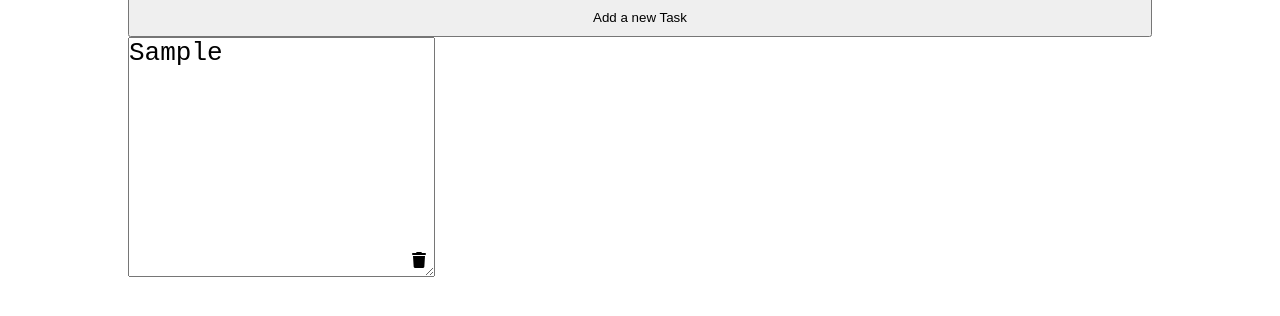
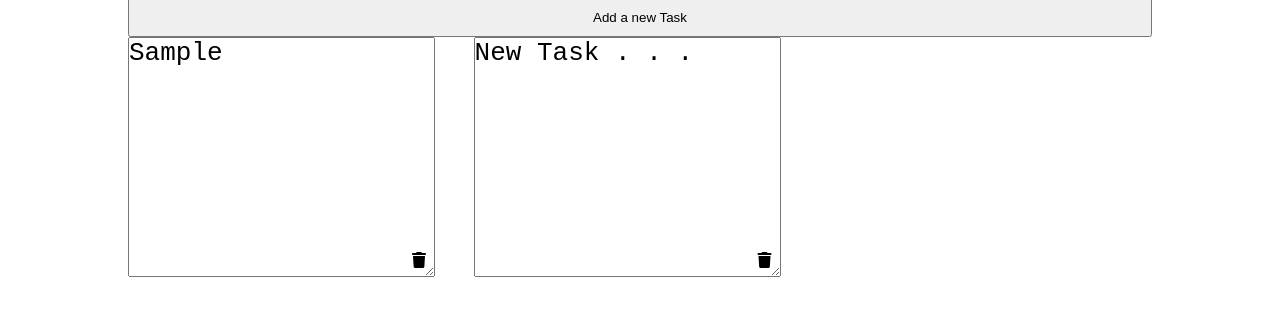
Before and after one commit to YannickLeCam/JS-TodoList, a plain HTML site: page index.html in a window 1280 px wide. Both pictures are taken after typing "Sample" into the empty fields and a click on the button "Add a new Task". Shown: the part 40-356 px from the top of the page. Drawn offline with Linux system fonts and the light colour scheme.

Commit message:
Add addTask Event sur le bouton

```diff
--- a/CSS/style.css
+++ b/CSS/style.css
@@ -24,7 +24,9 @@ main{
 .cards{
     flex:1;
     max-width: 30%;
+    min-width: 30%;
     max-height: 30vh;
+    min-height: 30vh;
     position: relative;
 }
 
--- a/index.html
+++ b/index.html
@@ -11,7 +11,7 @@
     <h1>TODO List</h1>
     <main>
         <button id="addTaskButton">Add a new Task</button>
-        <div class="container">
+        <div id="container">
             <div class="cards">
                 <textarea name="" id=""></textarea>
                 <i class="fa-solid fa-trash" id="trashcan"></i>
--- a/js/script.js
+++ b/js/script.js
@@ -0,0 +1,18 @@
+const buttonAddTask = document.getElementById("addTaskButton");
+const container = document.getElementById("container");
+
+function addTask() {
+    let newCard = document.createElement("div");
+    newCard.classList.add("cards");
+    let textarea = document.createElement("textarea");
+    let icon = document.createElement("i");
+    icon.classList.add("fa-solid");
+    icon.classList.add("fa-trash");
+    icon.setAttribute('id', 'trashcan');
+    textarea.value = "New Task . . .";
+    newCard.appendChild(textarea);
+    newCard.appendChild(icon);
+    container.appendChild(newCard);
+}
+
+buttonAddTask.addEventListener("click", addTask);
```
